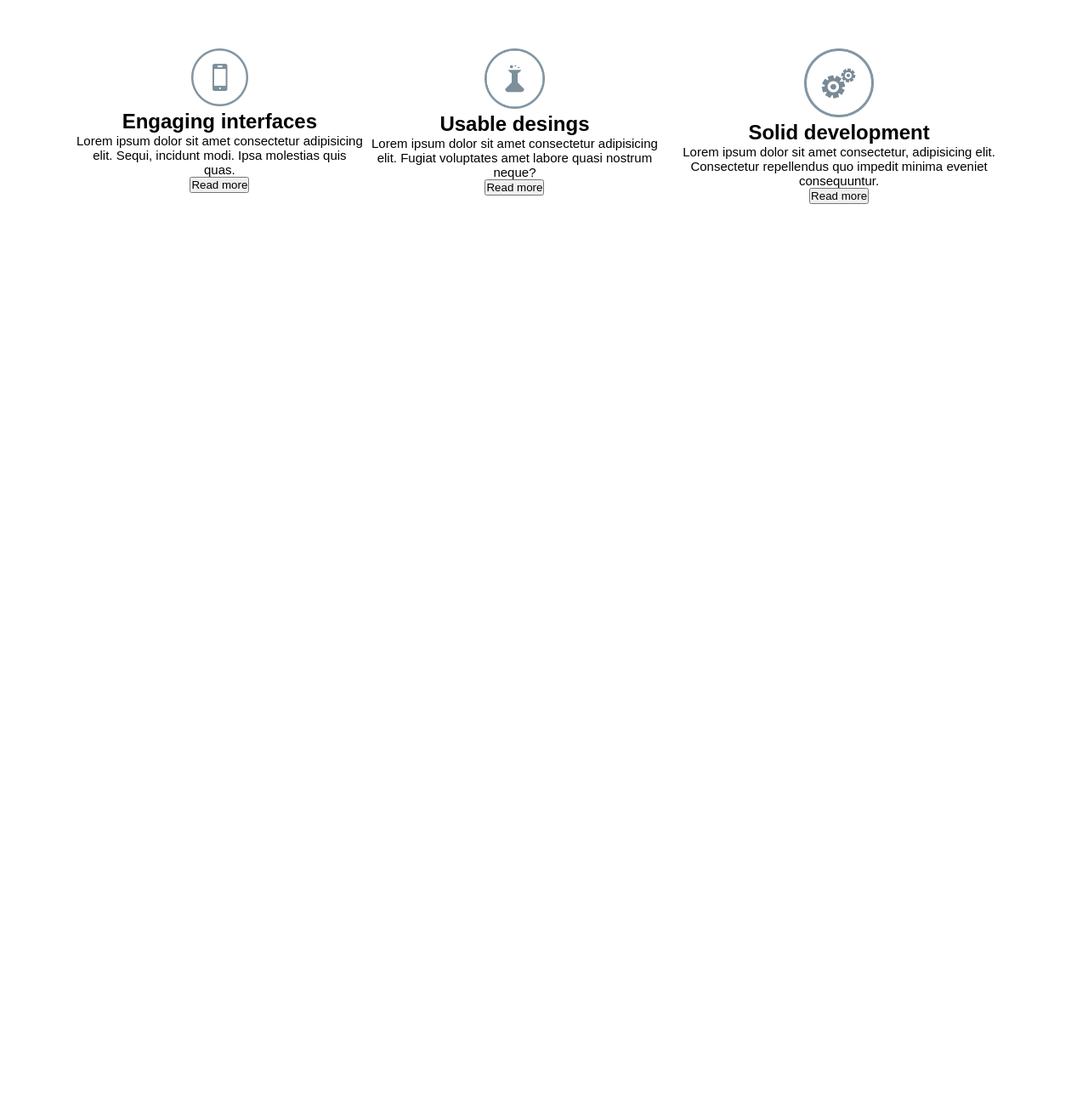
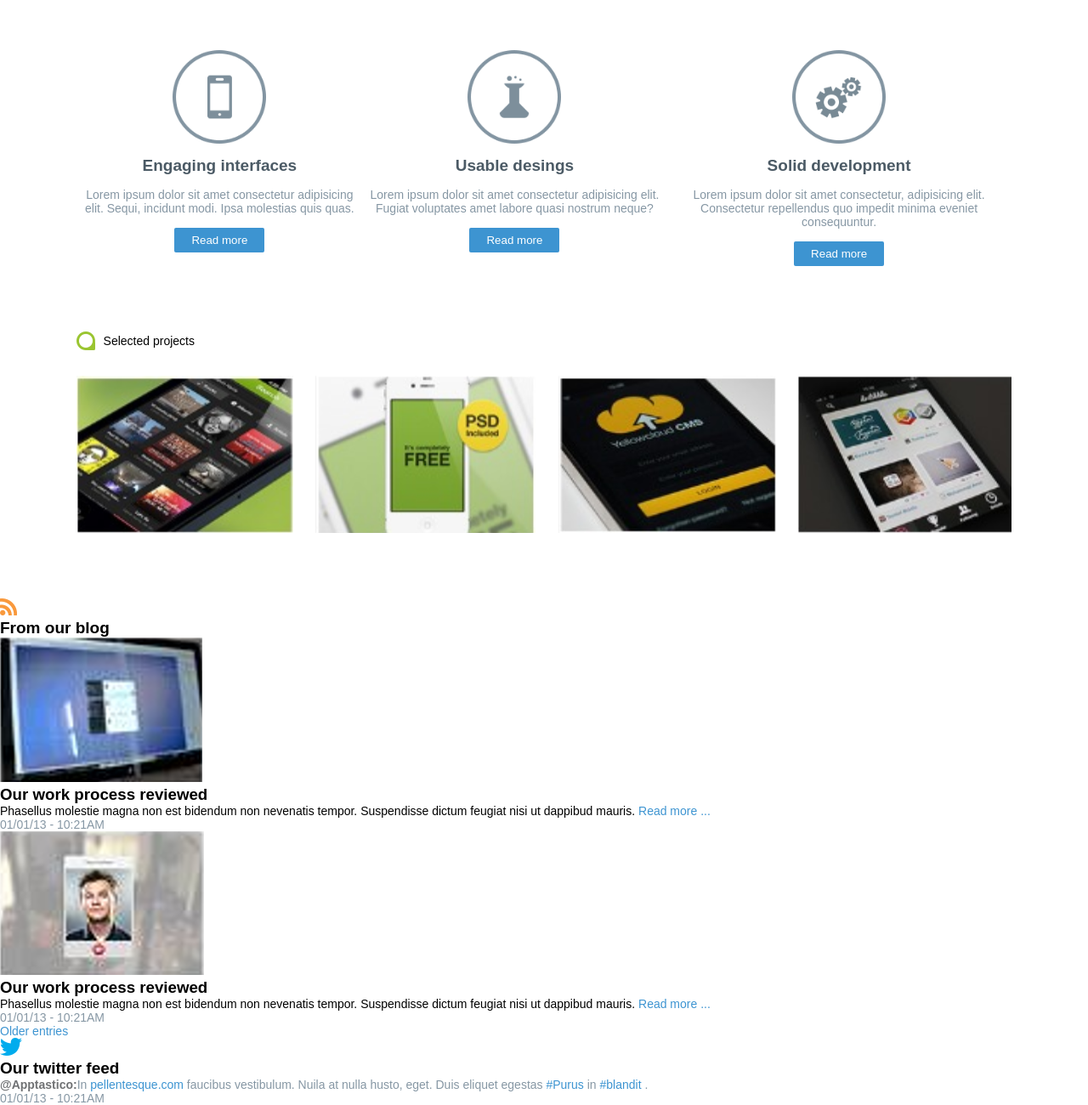
Before and after one commit to isabella871/Apptastico, a plain HTML site: page index.html in a window 1280 px wide. Shown: the part 597-1897 px from the top of the page at 85% size. Before the commit the page ends 914 px from the top, so only its background shows below. Drawn offline with Linux system fonts and the light colour scheme.

Commit message:
subir cambios

```diff
--- a/index.html
+++ b/index.html
@@ -59,12 +59,63 @@
                 <button>Read more</button>
             </div>
             <div class="content-block1">
-                <img class="block1-img" src="img/img3.png" alt="img3">
+                <img class="block1-img2" src="img/img3.png" alt="img3">
                 <h2>Solid development</h2>
                 <p>Lorem ipsum dolor sit amet consectetur, adipisicing elit. Consectetur repellendus quo impedit minima eveniet consequuntur.</p>
                 <button>Read more</button>
             </div>
         </section>
+
+        <section class="block2">
+            <div class="icon1">
+                <img src="img/shape02.png" alt="img1">
+                <p>Selected projects</p>
+            </div>
+            <div class="block1">
+                <img src="img/celuapp.webp" alt="img1">
+                <img src="img/celufree.webp" alt="img2">
+                <img src="img/celucloud.webp" alt="img3">
+                <img src="img/celu.webp" alt="img4">
+            </div>
+        </section>
+
+        <section>
+            <div>
+                <div>
+                    <img src="img/shape03.png" alt="img1">
+                    <h2>From our blog</h2>
+                </div>
+                <div>
+                    <img src="img/Captura de pantalla .png" alt="">
+                    <div>
+                        <h3>Our work process reviewed</h3>
+                        <p>Phasellus molestie magna non est bidendum non nevenatis tempor. Suspendisse dictum feugiat nisi ut dappibud mauris. <span style="color: #3d94d1;"> Read more ...</span></p>
+                        <p style="color: #8697a4;">01/01/13 - 10:21AM</p>
+                    </div>
+                </div>
+                <div>
+                    <img src="img/cap de pantalla.png" alt="">
+                    <div>
+                        <h3>Our work process reviewed</h3>
+                        <p>Phasellus molestie magna non est bidendum non nevenatis tempor. Suspendisse dictum feugiat nisi ut dappibud mauris. <span style="color: #3d94d1;"> Read more ...</span></p>
+                        <p style="color: #8697a4;">01/01/13 - 10:21AM</p>
+                    </div>
+                    <p style="color: #3d94d1;">Older entries</p>
+                </div>
+            </div>
+
+
+            <div>
+                <div>
+                    <img src="img/shape04.png" alt="img2">
+                    <h2>Our twitter feed</h2>
+                </div>
+                <div>
+                    <p style="color: #8697a4;"><span style="color: #707274; font-weight: 600; ">@Apptastico:</span>In <span style="color: #3d94d1;">pellentesque.com</span> faucibus vestibulum. Nuila at nulla husto, eget. Duis eliquet egestas <span style="color: #3d94d1;">#Purus</span> in  <span style="color: #3d94d1;"> #blandit </span>.</p>
+                    <p style="color: #8697a4;">01/01/13 - 10:21AM</p>
+                </div>
+            </div>
+        </section>
     </main>
 </body>
 </html>
--- a/styles.css
+++ b/styles.css
@@ -16,6 +16,14 @@
 
 body{
     font-family: sans-serif;
+}
+
+body h2{
+    font-size: 19px;
+}
+
+body p{
+    font-size: 14px;
 }
 
 nav{
@@ -57,7 +65,7 @@ h1{
     flex-direction: column;
     width: 520px;
     align-content: center;
-    gap: 14px;
+    gap: 16px;
     line-height: 25px;
 }
 
@@ -79,22 +87,58 @@ h1{
 
 .publicidad{
     padding: 10px 7%;
+    margin-bottom: 6%;
     display: flex;
+    background-color: var(--grisClaro);
     justify-content: center;
+    border-bottom: 2px solid var(--texto);
     justify-content: space-between;
 }
 
 .block1{
-    padding: 6% 7%;
+    padding: 0% 7%;
+    margin-bottom: 6%;
     display: flex;
-    text-align: center;
+    justify-content: space-between;
 }
 
-.block1-img{
-    width: 20%;
+.content-block1 img{
+    width: 110px;
+}
+
+.block1 button{
+    background-color: var(--azulClaro);
+    color: var(--blanco);
+    border-radius: 2px;
+    border: none;
+    padding: 7px 20px;
+}
+
+.content-block1{
+    display: flex;
+    flex-direction: column;
+    text-align: center;
     align-items: center;
+    gap: 15px;
+}
+
+.content-block1 h2{
+    color: #4b5a65;
 }
 
 .content-block1 p{
-    font-size: 15px;
+    color: var(--texto);
 }
+
+.block2{
+    display: flex;
+    flex-direction: column;
+    gap: 30px;
+}
+
+.icon1{
+    padding-left: 7%;
+    display: flex;
+    align-items: center;
+    gap: 10px;
+}
```
